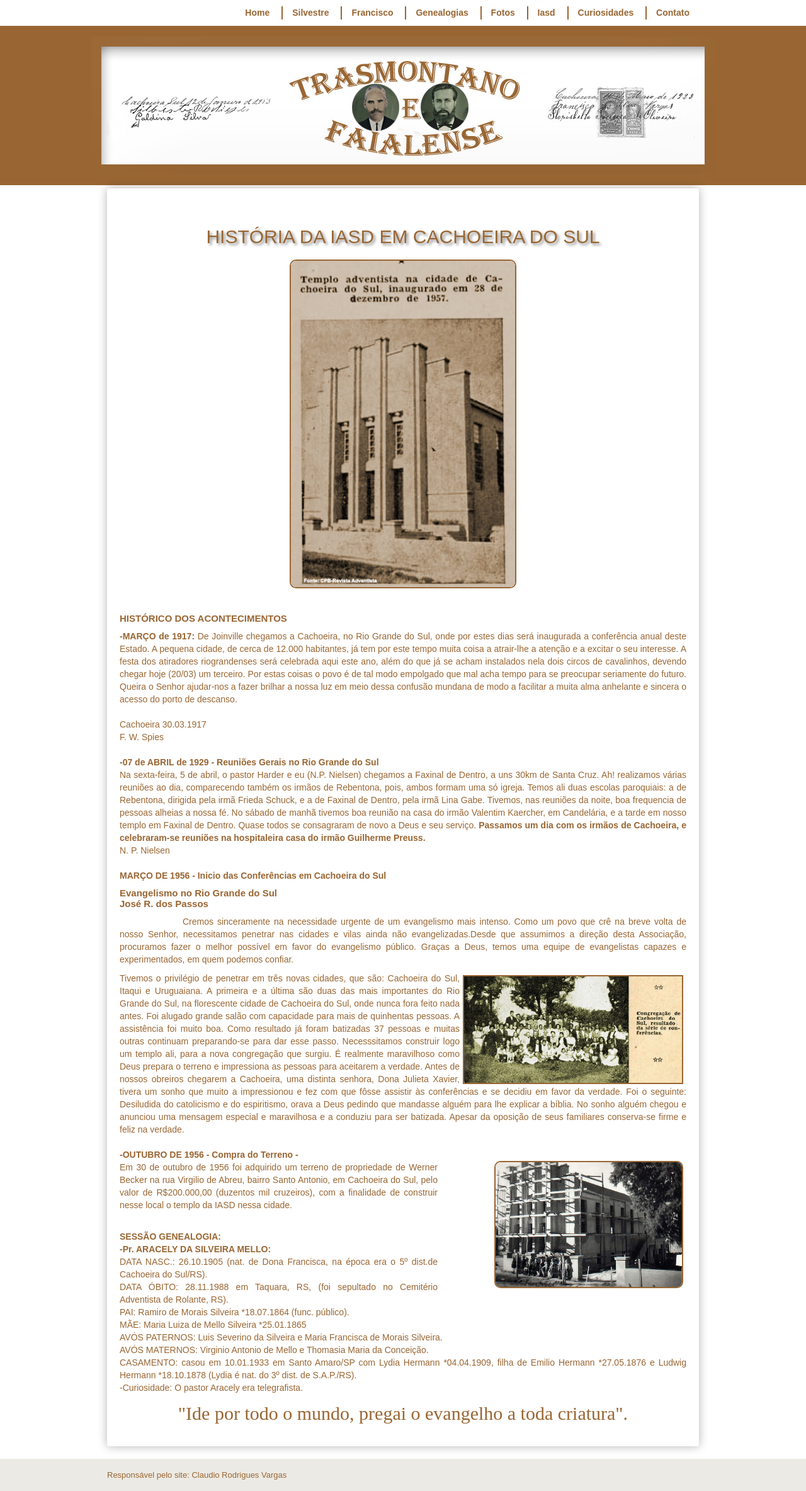
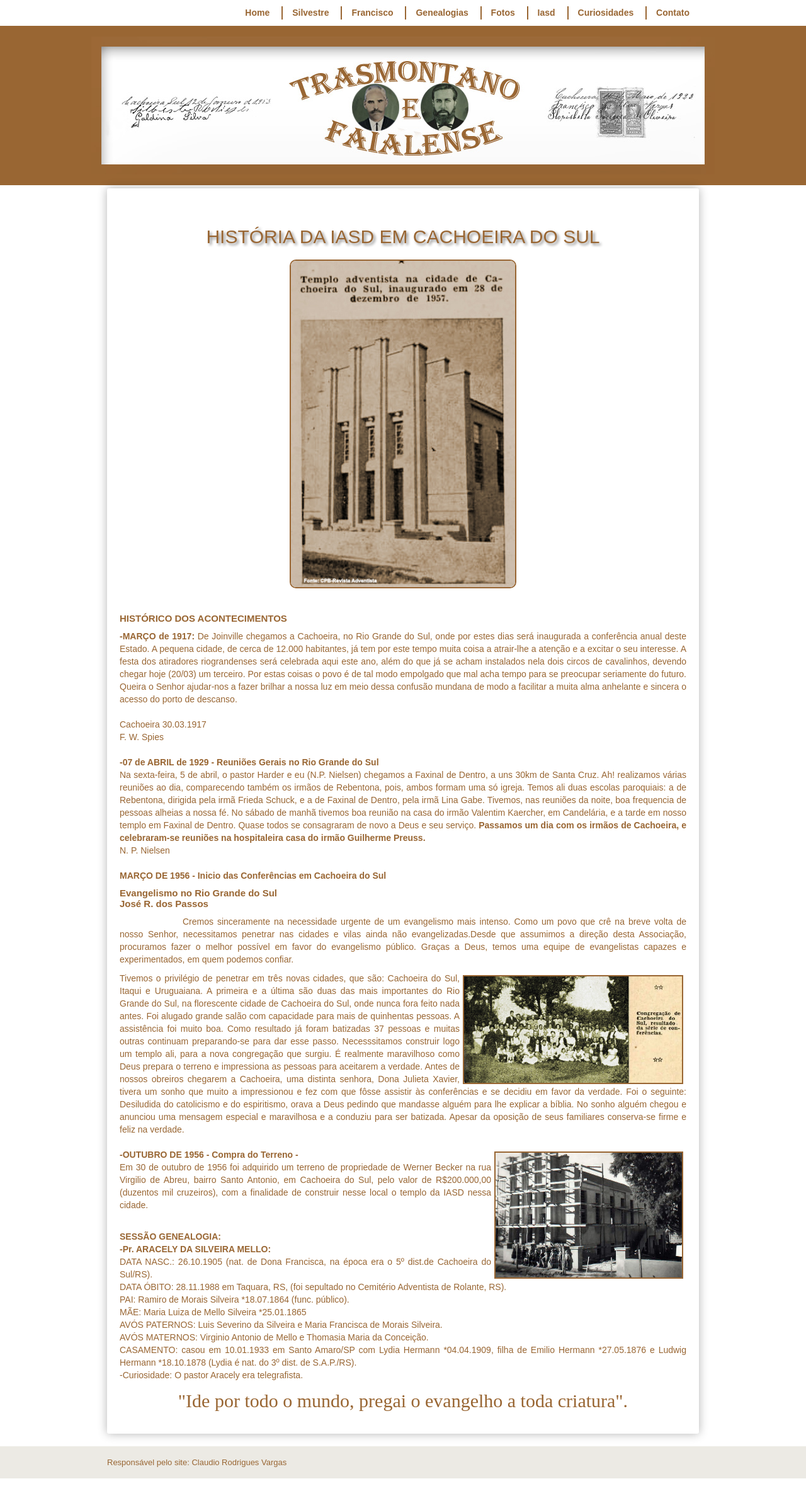
Before and after one commit to claudiovargas1955/claudiovargas1955.github.io, a Jekyll site: the page built from _pages/história-da-iasd-cachoeira.html, in a window 1280 px wide. Shown: the whole page at 63% size. Built offline with Jekyll 4.4.1, drawn with Linux system fonts in a browser that asks for light colours; some web fonts are replaced.

Commit message:
Update história-da-iasd-cachoeira.html

```diff
--- a/_pages/história-da-iasd-cachoeira.html
+++ b/_pages/história-da-iasd-cachoeira.html
@@ -140,7 +140,7 @@
 chegarem a Cachoeira, uma distinta senhora, Dona Julieta Xavier, tivera um sonho que muito a impressionou e fez com que fôsse assistir às conferências e se decidiu
 em favor da verdade. Foi o seguinte: Desiludida do catolicismo e do espiritismo, orava a Deus pedindo que mandasse alguém para lhe explicar a bíblia. No sonho alguém
 chegou e anunciou uma mensagem especial e maravilhosa e a conduziu para ser batizada. Apesar da oposição de seus familiares conserva-se firme e feliz na verdade.<br><br>
-<img class="esq2" style="float:right"; src="/images/iasd.jpg" class="img-responsive" width="300px" title="Templo em construção - setembro-1957";/>
+<img class="dir2" style="float:right"; src="/images/iasd.jpg" class="img-responsive" width="300px" title="Templo em construção - setembro-1957";/>
 <b>-OUTUBRO DE 1956 - Compra do Terreno -</b><br>
 Em 30 de outubro de 1956 foi adquirido um terreno de propriedade de Werner Becker na rua Virgilio de Abreu, bairro Santo Antonio, em Cachoeira do Sul, pelo valor
 de R$200.000,00 (duzentos mil cruzeiros), com a finalidade de construir nesse local o templo da IASD nessa cidade.<br><br>
```
